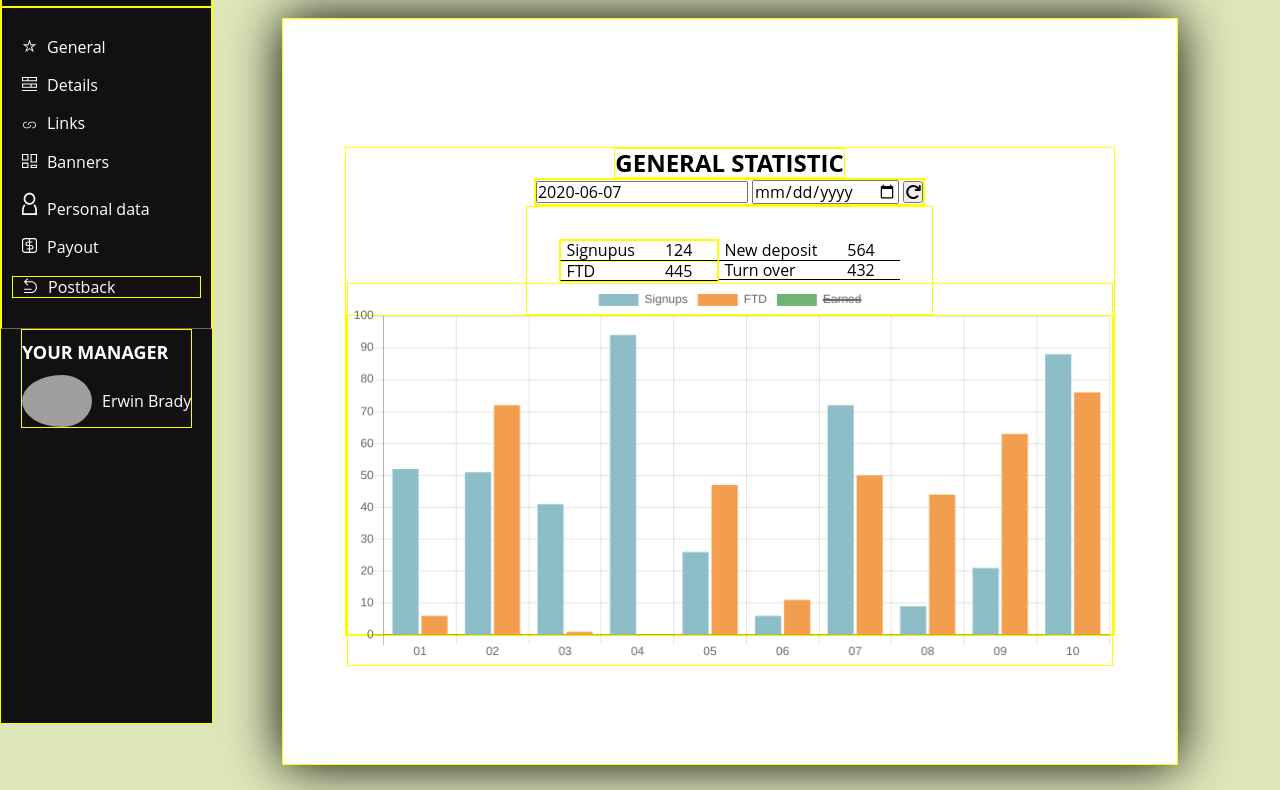
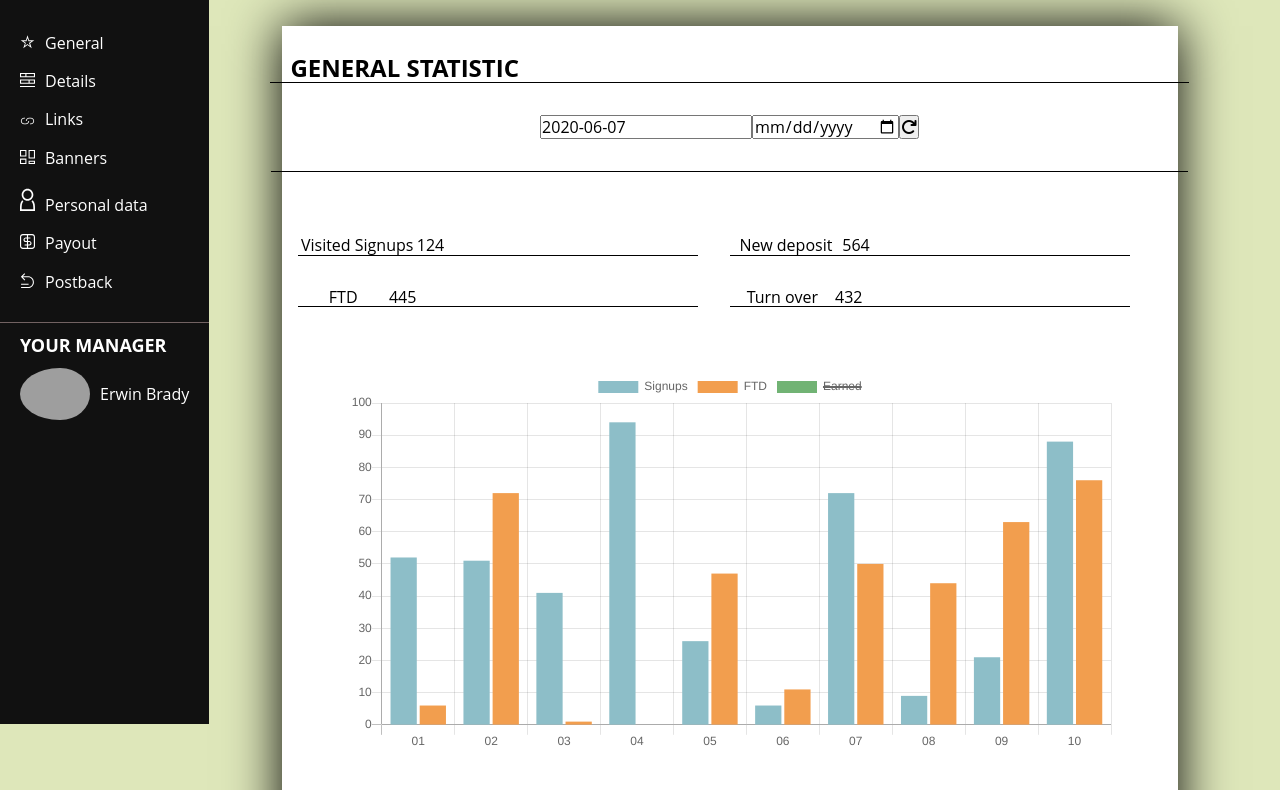
Before and after one commit to MaciekLubocki/Dashboard, a website: page src/index.html in a window 1280 px wide. Shown: the part 76-866 px from the top of the page. Drawn offline with nearby package versions, Linux system fonts and the light colour scheme; files that its build step writes are made by us from their sources; grey boxes are pictures that could not be loaded.

Commit message:
DB 2nd splash content wip

```diff
--- a/src/index.html
+++ b/src/index.html
@@ -76,12 +76,14 @@
 
 
 
-
+<div class="content-section">
 
 <!--page content-->
 <div class="container-content a13">
     <div class="section-general-statistic a13">
+        <div class="line-opaq">
         <h2 class="section-title a13">GENERAL STATISTIC</h2>
+        </div>
         <div class="data a13">
           <div class = "form-data a13">
             <input type="data" value="2020-06-07">
@@ -91,12 +93,12 @@
         </div>
         <div class="table a13">
             <div class="box a13">
-              <div class="table-cell a13"><span> Signupus </span> <span>124</span></div>
-              <div class="table-cell a13"><span> FTD </span> <span>445</span></div>
+              <div class="table-cell a13"><span>Visited Signups</span> <span>124</span></div>
+              <div class="table-cell a13"><span>FTD</span><span>445</span></div>
             </div>
-            <div class="box a13s">
-              <div class="table-cell"><span> New deposit </span> <span>564</span></div>
-              <div class="table-cell"><span> Turn over </span> <span>432</span></div>
+            <div class="box a13">
+              <div class="table-cell a13"><span class="a13">New deposit</span> <span class="a13">564</span></div>
+              <div class="table-cell a13 "><span class="a13">Turn over</span> <span class="a13">432</span></div>
             </div>
           </div>
 
@@ -104,6 +106,47 @@
     <canvas id="myChart" class="a13"></canvas>
 </div>
 </div>
+</div>
+
+<!-- 2nd splash -->
+
+<div class="container-content a13">
+    <div class="section-general-statistic a13">
+        <div class="section-links">
+            <h2 class="section-title">LINKS</h2>
+            <button class="btn button-new">+add new</button>
+            <ul class="list">
+              <li class="line">Home page <a class = "link" href="https://www.google.pl">https://www.google.pl/</a></li>
+              <li class="line">Home page <a class = "link" href="https://www.google.pl">https://www.google.pl/</a></li>
+
+            </ul>
+             <button class="btn button-new">+add new</button>
+          </div>
+    </div>
+    </div>
+
+</div>
+
+
+
+
+
+
+
+
+
+
+
+
+
+
+
+
+
+
+
+
+
 <!--footer-->
 <footer></footer>
 <script src="https://cdnjs.cloudflare.com/ajax/libs/Chart.js/2.4.0/Chart.min.js"></script>
--- a/src/sass/_layout.scss
+++ b/src/sass/_layout.scss
@@ -32,11 +32,11 @@ body {
   background-color: #111;
   overflow: hidden;
  display: flex;
-
  flex-direction: column;
+  z-index: 20;
 }
 
-.a13 {
+.Xa13 {
 border: 0.1px solid yellow;
 }
 
@@ -148,7 +148,7 @@ position: relative;
 display: flex;
 align-items: center;
 justify-content: center;
-margin: 2% 22% 22% 22%;
+margin: 8% 22% 22% 22%;
 width: 70%;
 padding: 8rem 0px 8rem;
 background-color: #fff;
@@ -163,10 +163,10 @@ box-shadow: 0px 0px 50px 0px #000;
   align-items: center;
   flex-direction: column;
   // margin-left: -150px;
-  margin-top: 0px;
+  margin-top: -100px;
   // margin-right: 100px;
   background-color: white;
-
+width:100%;
 }
 
 .chart {
@@ -186,18 +186,15 @@ width: 60vw;
 .navigation {
   position: relative;
   display: flex;
+  position: fixed;
   justify-content: flex-end;
   flex-direction: row;
   align-items: center;
   text-align: center;
   border-bottom: 1px solid gray;
+  background-color: #fff;
   width:100%;
-
-
-
-
-
-
+  z-index: 10;
 }
 
 .navigation a {
@@ -216,13 +213,6 @@ width: 60vw;
 }
 
 
-span {
-
-margin-right:20px;
-margin-left:5px;
-
-padding-right: 5px ;
-}
 
 
 /*table*/
@@ -233,16 +223,83 @@ flex-direction: row;
 justify-content: center;
 text-align: center;
 align-items: center;
-padding: 2rem;
+padding: 2rem 0rem 4rem 0rem;
 // border: 1px solid #000;
+}
 
+.line-opaq  {
+  margin-bottom:2rem;
+  border-bottom: 1px solid #000;
+  padding-right: 69%;
 }
-.table-cell {
+
+.section-title {
   display: flex;
-justify-content: space-between;
-  border-bottom: 1px solid #000;
-// padding:0px 200px 0px 200px ;
+  flex-direction: row;
+  padding-left:20px;
+  width:300px;
+}
+
+.data {
+display: flex;
+justify-content: center;
+margin-bottom:2rem;
+border-bottom: 1px solid #000;
+padding: 0rem 30% 2rem 30%;
+& .form-data{
+  display: flex;
+  flex-direction: row;
+  justify-content: space-evenly;
+  align-items: left;
 
 
 
 }
+}
+
+
+
+.box {
+display: flex;
+flex-direction: column;
+text-align: left;
+align-items: flex-start;
+margin-right: 2rem;
+
+}
+
+
+.table-cell {
+display: flex;
+flex-direction: row;
+margin-bottom:2rem;
+justify-content: space-evenly;
+align-items: flex-start;
+border-bottom: 1px solid #000;
+// padding-left:0px ;
+padding-right:250px ;
+width:400px;
+}
+
+
+
+.table-cell span {
+  display: flex;
+  // align-items: flex-start;
+  justify-content: space-between;
+
+  }
+
+
+.content-section {
+display: flex;
+position: relative;
+flex-direction: column;
+}
+
+
+
+.line, .link {
+color:#000;
+
+}
```
